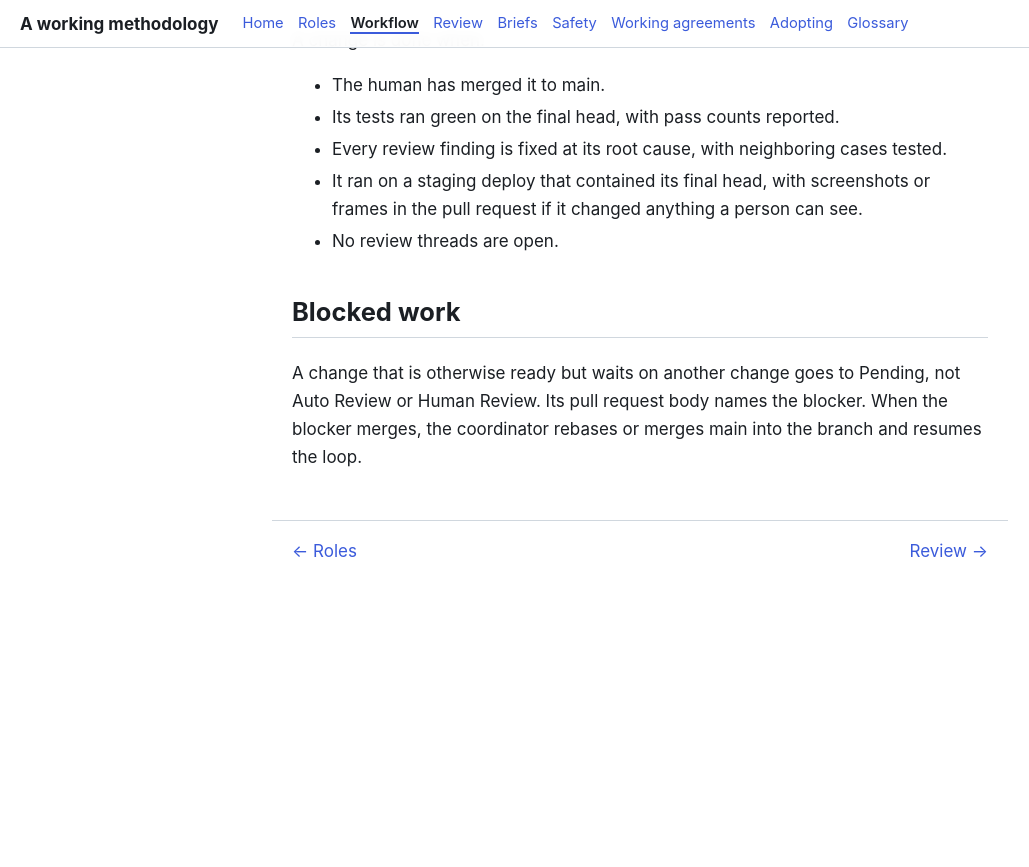
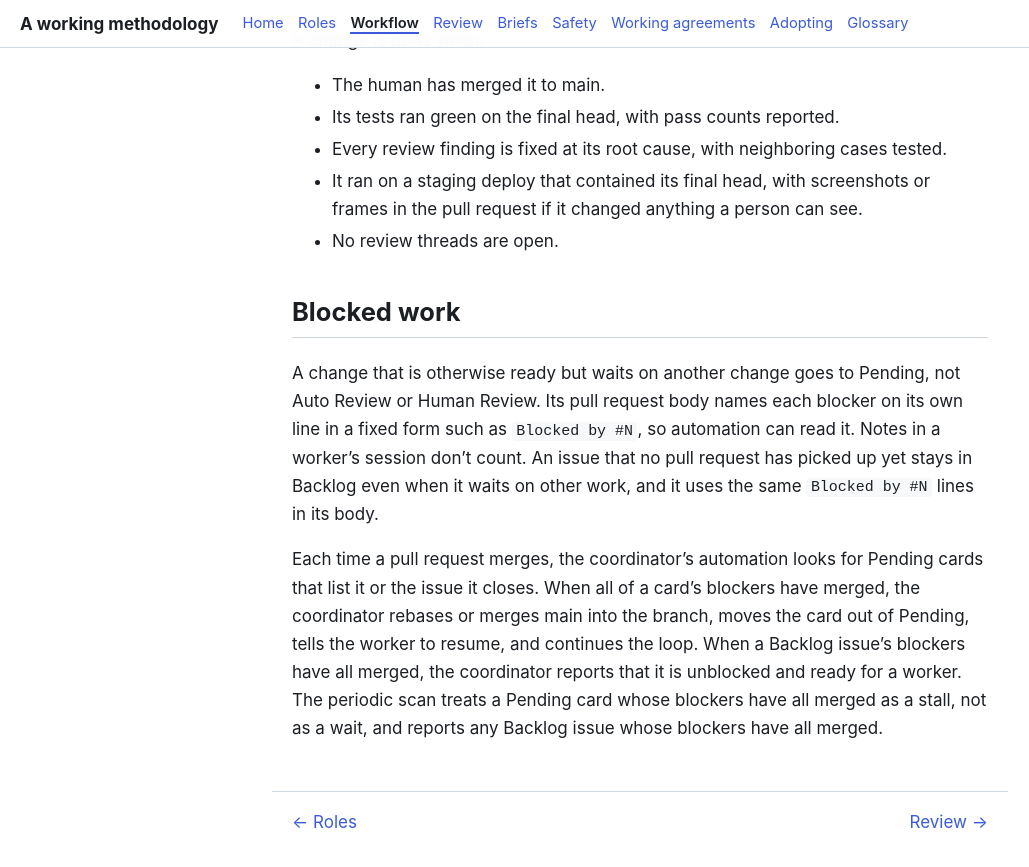
Before and after one commit to tangentcode/methodology, a Jekyll site: the page built from workflow.md, in a window 1280 px wide and 900 px high, scrolled down 5274 px. Shown: the top 867 px of the window, without its empty margins (0-1029 px from the left). Built offline with Jekyll 4.4.1, drawn with Linux system fonts in a browser that asks for light colours; our own code applies the rules of GitHub Pages for plain Markdown files; before the commit the page ends 5903 px from its top, so only the background shows below that.

Commit message:
Workflow: Pending cards name their blockers in a fixed form and resume when they merge (#21)
* Workflow: Pending cards name their blockers in a fixed form and resume when they merge

* Workflow: issues waiting on blockers stay in Backlog; Pending is for pull requests

---------

Co-authored-by: tangentstorm <tangentstorm@users.noreply.github.com>
Co-authored-by: tangentstorm <2150613+tangentstorm@users.noreply.github.com>

```diff
--- a/workflow.md
+++ b/workflow.md
@@ -87,4 +87,6 @@
 
 ## Blocked work
 
-A change that is otherwise ready but waits on another change goes to Pending, not Auto Review or Human Review. Its pull request body names the blocker. When the blocker merges, the coordinator rebases or merges main into the branch and resumes the loop.
+A change that is otherwise ready but waits on another change goes to Pending, not Auto Review or Human Review. Its pull request body names each blocker on its own line in a fixed form such as `Blocked by #N`, so automation can read it. Notes in a worker's session don't count. An issue that no pull request has picked up yet stays in Backlog even when it waits on other work, and it uses the same `Blocked by #N` lines in its body.
+
+Each time a pull request merges, the coordinator's automation looks for Pending cards that list it or the issue it closes. When all of a card's blockers have merged, the coordinator rebases or merges main into the branch, moves the card out of Pending, tells the worker to resume, and continues the loop. When a Backlog issue's blockers have all merged, the coordinator reports that it is unblocked and ready for a worker. The periodic scan treats a Pending card whose blockers have all merged as a stall, not as a wait, and reports any Backlog issue whose blockers have all merged.
```
